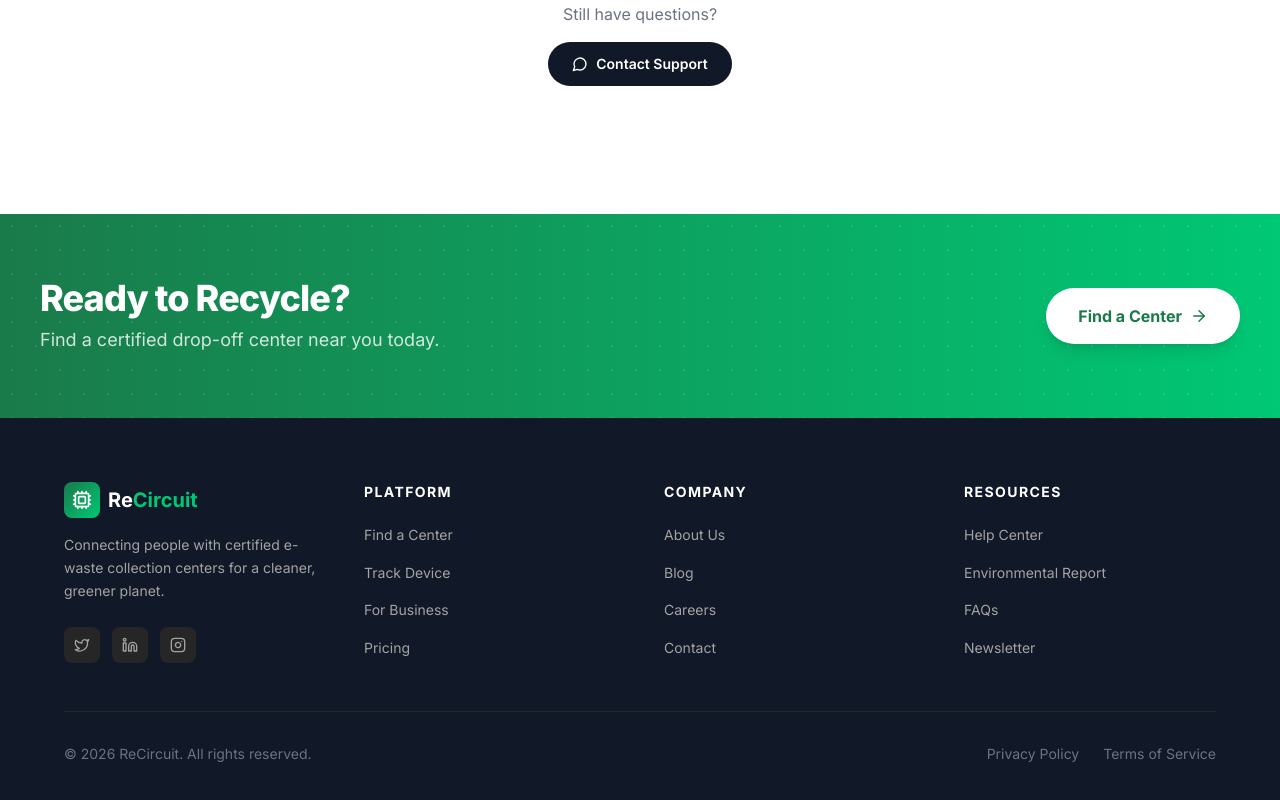
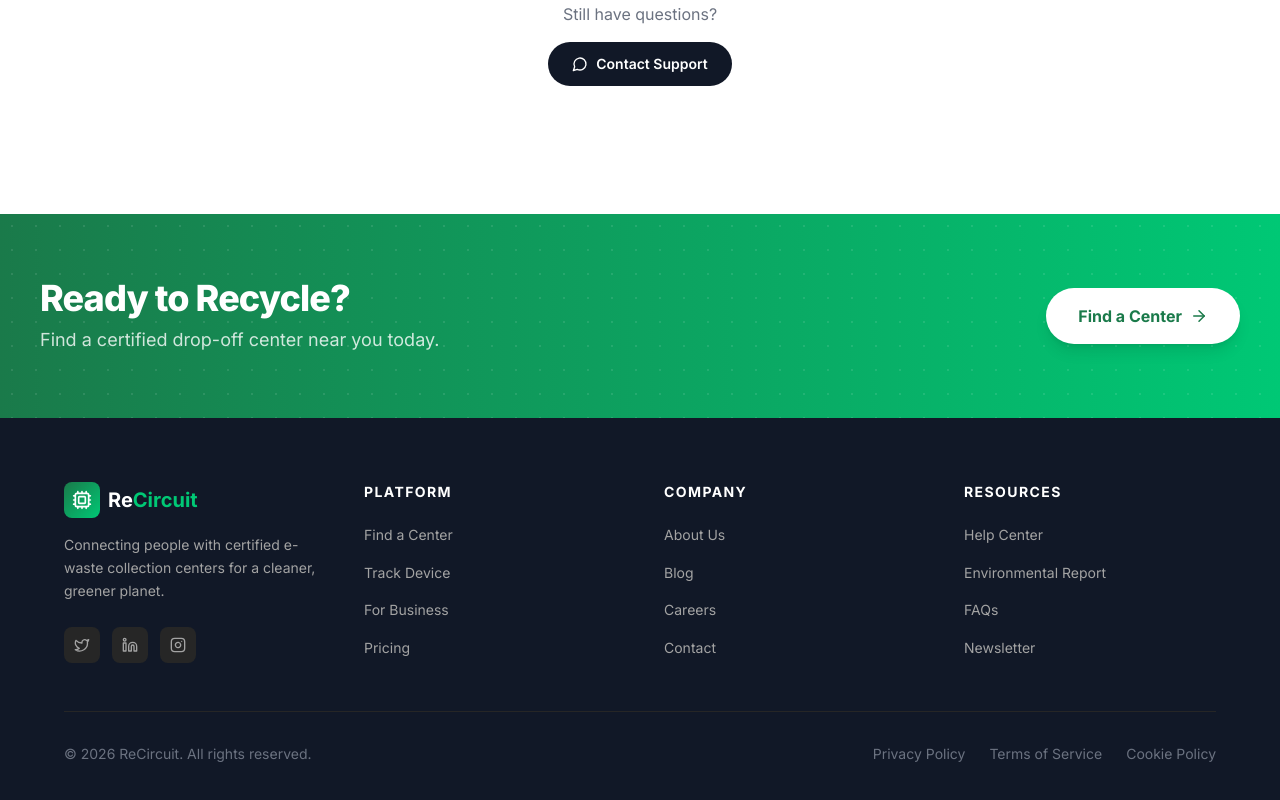
Before and after one commit to nirjalguragainofficial-hash/ReCircuit-Frontend, a React (Vite) app: page / in a window 1280 px wide. Shown: the part 6667-7467 px from the top of the page. Built offline with nearby package versions, Linux system fonts and the light colour scheme.

Commit message:
feat: add Cookie Policy link to footer

```diff
--- a/src/components/Footer.jsx
+++ b/src/components/Footer.jsx
@@ -92,6 +92,7 @@ export function Footer() {
           <div className="flex gap-6">
             <a href="#" className="text-sm text-neutral-500 hover:text-white transition-colors">Privacy Policy</a>
             <a href="#" className="text-sm text-neutral-500 hover:text-white transition-colors">Terms of Service</a>
+            <a href="#" className="text-sm text-neutral-500 hover:text-white transition-colors">Cookie Policy</a>
           </div>
         </div>
       </div>
```
